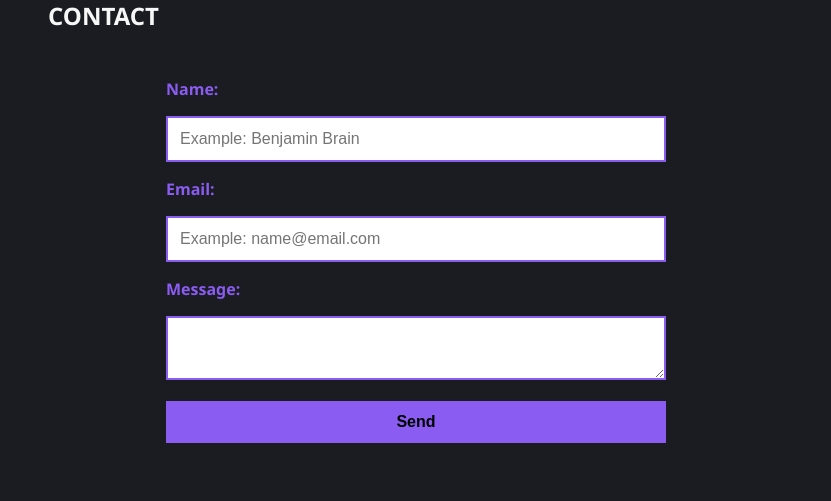
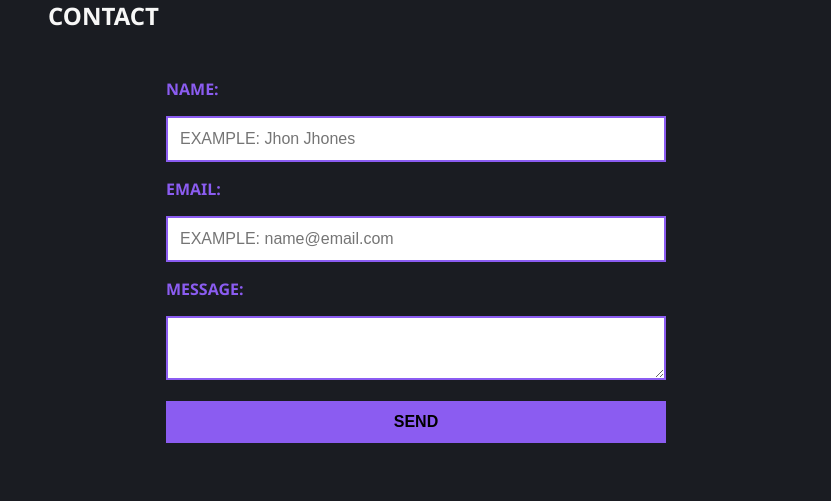
Before and after one commit to Benjamin-Paredes-Brain/PreEntrega2-ReactJS-BenjaminParedesBrain, a React (Vite) app: page /contact in a window 1280 px wide. Shown: the part 184-685 px from the top of the page, without its empty margins (224-1055 px from the left). Built offline with nearby package versions, Linux system fonts and the light colour scheme; no server answers; the database is empty.

Commit message:
formik contac

```diff
--- a/src/components/Contact/Contact.jsx
+++ b/src/components/Contact/Contact.jsx
@@ -1,7 +1,25 @@
-import { useForm} from '@formspree/react';
-import { useState, useRef  } from 'react';
+import { useForm } from '@formspree/react';
+import { useState, useRef } from 'react';
 import Swal from "sweetalert2";
 import 'sweetalert2/dist/sweetalert2.css';
+import { Formik, Form, Field, ErrorMessage } from "formik"
+import * as Yup from "yup"
+
+const schemaValidation = Yup.object().shape({
+    name: Yup.string()
+        .min(3, "The name is too short")
+        .max(20, "Maximum 20 characters")
+        .required("This field is required"),
+    email: Yup.string()
+        .required("This field is required")
+        .email("The email is invalid"),
+    message: Yup.string()
+        .min(10, "The message is too short")
+        .max(100, "Maximum 100 characters")
+        .required("This field is required"),
+
+})
+
 
 
 export const Contact = () => {
@@ -34,16 +52,35 @@ export const Contact = () => {
     return (
         <div style={{ minHeight: "100vh" }}>
             <h2 className="page_title">CONTACT</h2>
-            <div className="main_contact_container">
-                <form className="form_container" onSubmit={handleFormSubmit}>
-                    <label htmlFor="name" className="label-forms">Name:</label>
-                    <input type="text" id="name" name="name" className="inputs-forms" placeholder="Example: Benjamin Brain" required />
-                    <label htmlFor="email" className="label-forms">Email:</label>
-                    <input type="email" id="email" name="email" className="inputs-forms" placeholder="Example: name@email.com" required />
-                    <label htmlFor="message" className="label-forms">Message:</label>
-                    <textarea id="message" name="message" required className="inputs-forms"></textarea>
-                    <button type="submit" className="button-forms" disabled={state.submitting}>Send</button>
-                </form>
+            <div className="main_form_container">
+
+                <Formik
+                    initialValues={{
+                        name: "",
+                        email: "",
+                        message: ""
+                    }}
+                    onSubmit={handleFormSubmit}
+                    validationSchema={schemaValidation}
+                    validateOnBlur={false}
+                >
+                    {() => (
+                        <Form className="form_container" onSubmit={handleFormSubmit}>
+                            <p className="label_form">NAME:</p>
+                            <Field className="field_form" placeholder="EXAMPLE: Jhon Jhones" type="text" name="name" />
+                            <ErrorMessage className="errorMessage_form" name="name" component="p" />
+                            <p className="label_form">EMAIL:</p>
+                            <Field className="field_form" placeholder="EXAMPLE: name@email.com" type="email" name="email" />
+                            <ErrorMessage className="errorMessage_form" name="email" component="p" />
+                            <p className="label_form">MESSAGE:</p>
+                            <Field className="field_form" type="text" name="message" component="textarea" />
+                            <ErrorMessage className="errorMessage_form" name="message" component="p" />
+
+                            <button className="button_form" type="submit" disabled={state.submitting}>SEND</button>
+                        </Form>
+                    )}
+                </Formik>
+
                 {showAlert && showAlertMessage()}
             </div>
         </div>
```
